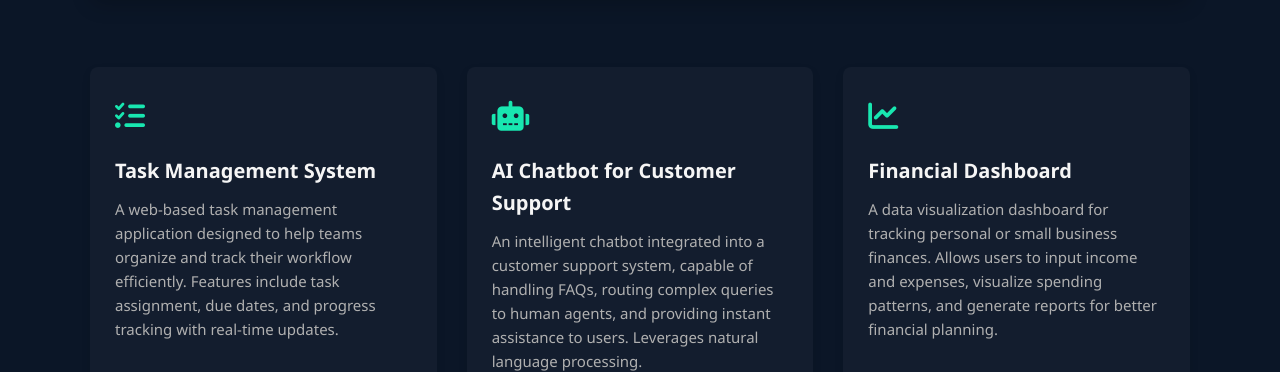
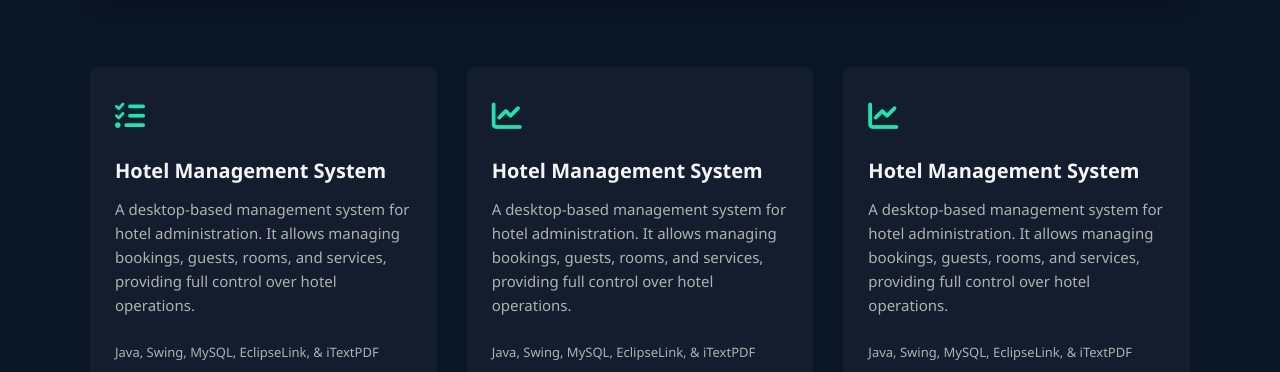
Before and after one commit to Augusto-Chissano/website, a plain HTML site: page index.html in a window 1280 px wide. Shown: the part 2636-3008 px from the top of the page. Drawn offline with nearby package versions, Linux system fonts and the light colour scheme.

Commit message:
update: projects section

```diff
--- a/index.html
+++ b/index.html
@@ -138,17 +138,17 @@
                 <h2 class="section-heading">projects</h2>
 
                 <div class="featured-project">
-                    <img src="img/chitchat-prev.png"
-                        alt="Screenshot of a featured web project." class="project-image">
+                    <img src="img/chitchat-prev.png" alt="Screenshot of a featured web project." class="project-image">
                     <div class="project-details">
                         <h3 class="project-title">ChitChat - ChatBot</h3>
-                        <p class="project-description">Simple AI-powered chatbot built with Next.js and Vercel AI SDK, featuring real-time conversation streaming and responsive light/dark mode.</p>
+                        <p class="project-description">Simple AI-powered chatbot built with Next.js and Vercel AI SDK,
+                            featuring real-time conversation streaming and responsive light/dark mode.</p>
                         <p class="project-description">Designed with a clean interface for seamless AI interactions.</p>
                         <div class="project-links">
                             <a href="https://github.com/Augusto-Chissano/chit-chat-app" target="_blank"
                                 rel="noopener noreferrer"><i class="fab fa-github"></i></a>
-                            <a href="https://chit-chat-app-pearl.vercel.app/" target="_blank" rel="noopener noreferrer"><i
-                                    class="fas fa-external-link-alt"></i></a>
+                            <a href="https://chit-chat-app-pearl.vercel.app/" target="_blank"
+                                rel="noopener noreferrer"><i class="fas fa-external-link-alt"></i></a>
                         </div>
                     </div>
                 </div>
@@ -158,29 +158,13 @@
                         <div class="project-card-icon">
                             <i class="fas fa-tasks"></i>
                         </div>
-                        <h3>Task Management System</h3>
-                        <p>A web-based task management application designed to help teams organize and track their
-                            workflow efficiently. Features include task assignment, due dates, and progress tracking
-                            with
-                            real-time updates.</p>
-                        <div class="project-card-tech">Python (Flask), Vue.js, Bootstrap, SQL</div>
+                        <h3>Hotel Management System</h3>
+                        <p>A desktop-based management system for hotel administration. It allows managing bookings,
+                            guests, rooms, and services, providing full control over hotel operations.</p>
+                        <div class="project-card-tech">Java, Swing, MySQL, EclipseLink, &
+                            iTextPDF</div>
                         <div class="project-links">
-                            <a href="https://github.com/Augusto-Chissano/task-manager" target="_blank"
-                                rel="noopener noreferrer"><i class="fab fa-github"></i></a>
-                        </div>
-                    </div>
-
-                    <div class="project-card">
-                        <div class="project-card-icon">
-                            <i class="fas fa-robot"></i>
-                        </div>
-                        <h3>AI Chatbot for Customer Support</h3>
-                        <p>An intelligent chatbot integrated into a customer support system, capable of handling FAQs,
-                            routing complex queries to human agents, and providing instant assistance to users.
-                            Leverages natural language processing.</p>
-                        <div class="project-card-tech">JavaScript, Node.js, Python (NLTK)</div>
-                        <div class="project-links">
-                            <a href="https://github.com/Augusto-Chissano/ai-chatbot" target="_blank"
+                            <a href="https://github.com/Augusto-Chissano/Rufrago-Manager.git" target="_blank"
                                 rel="noopener noreferrer"><i class="fab fa-github"></i></a>
                         </div>
                     </div>
@@ -189,13 +173,28 @@
                         <div class="project-card-icon">
                             <i class="fas fa-chart-line"></i>
                         </div>
-                        <h3>Financial Dashboard</h3>
-                        <p>A data visualization dashboard for tracking personal or small business finances. Allows users
-                            to input income and expenses, visualize spending patterns, and generate reports for better
-                            financial planning.</p>
-                        <div class="project-card-tech">Node.js (Express.js), Next.js, PostgreSQL</div>
+                        <h3>Hotel Management System</h3>
+                        <p>A desktop-based management system for hotel administration. It allows managing bookings,
+                            guests, rooms, and services, providing full control over hotel operations.</p>
+                        <div class="project-card-tech">Java, Swing, MySQL, EclipseLink, &
+                            iTextPDF</div>
                         <div class="project-links">
-                            <a href="https://github.com/Augusto-Chissano/finance-dashboard" target="_blank"
+                            <a href="https://github.com/Augusto-Chissano/Rufrago-Manager.git" target="_blank"
+                                rel="noopener noreferrer"><i class="fab fa-github"></i></a>
+                        </div>
+                    </div>
+
+                    <div class="project-card">
+                        <div class="project-card-icon">
+                            <i class="fas fa-chart-line"></i>
+                        </div>
+                        <h3>Hotel Management System</h3>
+                        <p>A desktop-based management system for hotel administration. It allows managing bookings,
+                            guests, rooms, and services, providing full control over hotel operations.</p>
+                        <div class="project-card-tech">Java, Swing, MySQL, EclipseLink, &
+                            iTextPDF</div>
+                        <div class="project-links">
+                            <a href="https://github.com/Augusto-Chissano/Rufrago-Manager.git" target="_blank"
                                 rel="noopener noreferrer"><i class="fab fa-github"></i></a>
                         </div>
                     </div>
```
